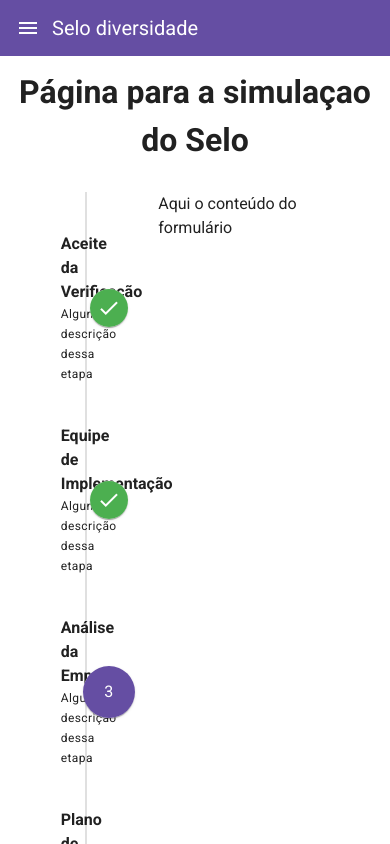
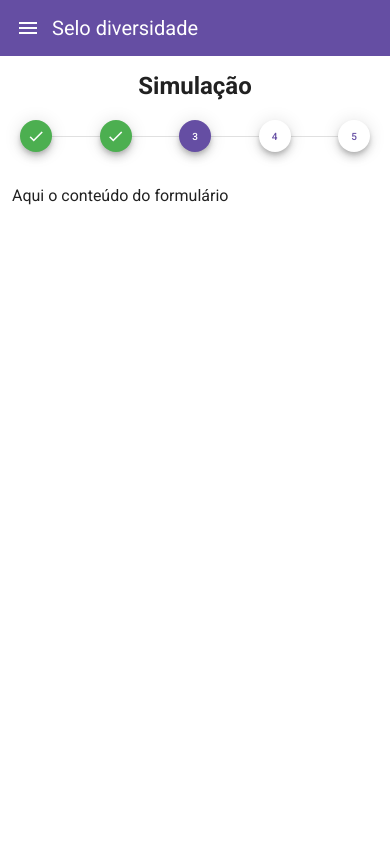
Before and after one commit to ofgabriel/siguala, a Vue app in the folder client/: page /simulacao in a window 390 px wide. Shown: the top 844 px of the page. Built offline with nearby package versions, Linux system fonts and the light colour scheme.

Commit message:
Tornar trilha responsiva

```diff
--- a/client/src/components/Trilha.vue
+++ b/client/src/components/Trilha.vue
@@ -1,5 +1,42 @@
 <template>
+  <div>
+    <v-row
+      v-if="$vuetify.breakpoint.smAndDown"
+      justify="space-between"
+      align="center"
+      class="px-5 mb-2"
+    >
+      <template
+        v-for="(etapa, i) in etapas"
+        class="d-flex"
+      >
+        <v-btn
+          :key="`btn-${i}`"
+          x-small
+          fab
+          :color="getStepBackgroudColor(etapa.numero)"
+        >
+          <v-icon
+            v-if="etapa.numero < etapaAtual"
+            color="white"
+          >
+            mdi-check
+          </v-icon>
+          <span
+            v-else
+            :class="getStepTextColor(etapa.numero)"
+          >{{ etapa.numero }}</span>
+        </v-btn>
+        <v-divider
+          v-if="i + 1 < etapas.length"
+          :key="`divder-${i}`"
+          role="presentation"
+          light
+        />
+      </template>
+    </v-row>
     <v-timeline
+      v-else
       dense
       reverse
     >
@@ -35,6 +72,7 @@
         </v-row>
       </v-timeline-item>
     </v-timeline>
+  </div>
 </template>
 
 <script>
--- a/client/src/views/Simulacao.vue
+++ b/client/src/views/Simulacao.vue
@@ -1,22 +1,22 @@
 <template>
   <v-container>
-    <h1 class="text-center">
-      Página para a simulaçao do Selo
-    </h1>
+    <h2 class="text-center">
+      Simulação
+    </h2>
     <v-row
-      class="conteudo mt-4"
+      class="mt-4"
       justify="center"
     >
       <v-col
-        cols="3"
-        lg="3"
+        cols="12"
+        md="3"
         align="end"
       >
         <trilha :etapa-atual="etapaAtual" />
       </v-col>
       <v-col
-        cols="6"
-        lg="6"
+        cols="12"
+        md="6"
       >
         Aqui o conteúdo do formulário
       </v-col>
```
Lines whose indentation alone changed are shown as unchanged.
